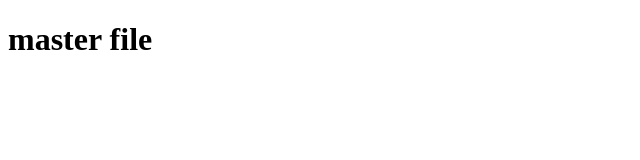
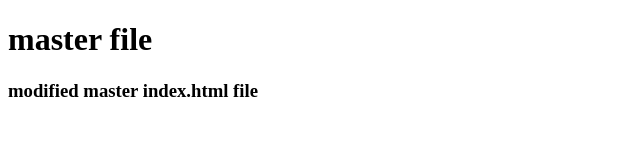
Before and after one commit to akhileshkr797/gitHub_Practice_9, a plain HTML site: page index.html in a window 1280 px wide. Shown: the whole page, without its empty margins (0-640 px from the left). Drawn offline with Linux system fonts and the light colour scheme.

Commit message:
modification of index.html

```diff
--- a/index.html
+++ b/index.html
@@ -10,6 +10,7 @@
 
 <body>
     <h1>master file</h1>
+    <h3>modified master index.html file</h3>
 </body>
 
 </html>
```
